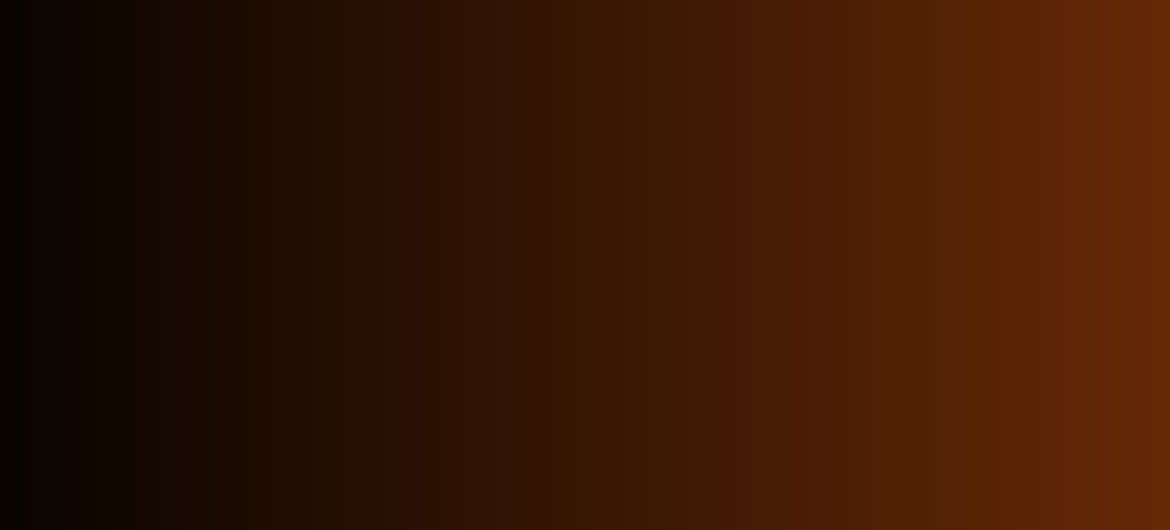
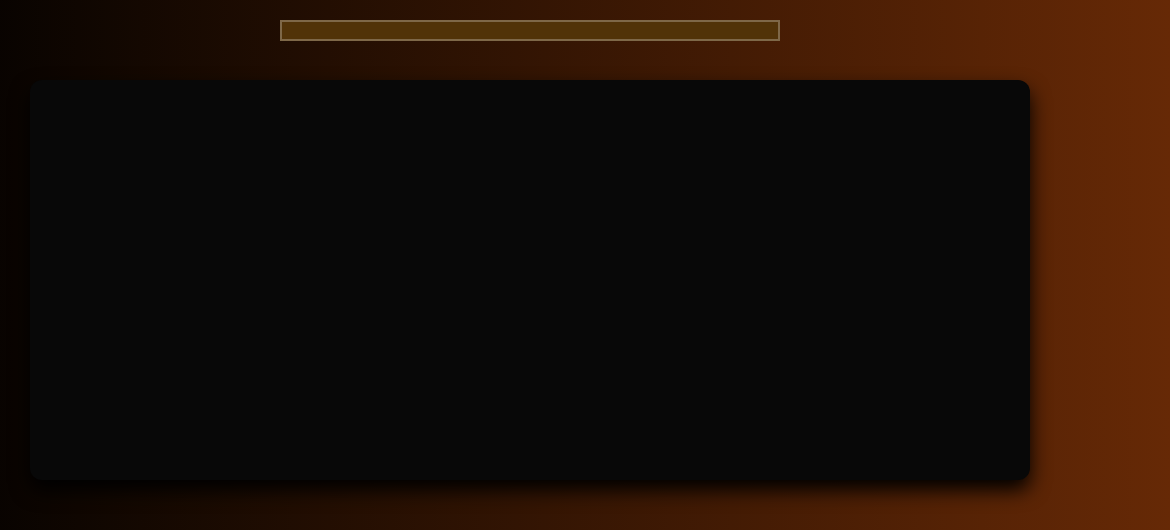
Before and after one commit to dj4christ/avidasite, a plain HTML site: page index.html in a window 1280 px wide. Shown: the top 530 px of the page, 110-1280 px from the left. Drawn offline with Linux system fonts and the light colour scheme.

Commit message:
Add the song selection window

```diff
--- a/index.html
+++ b/index.html
@@ -19,6 +19,11 @@
   </div> -->
 
   <div id="error-container"></div>
+
+  <input id="songSearch" type="search">
+
+  <div class="browseContainer">
+  </div>
 
   <div class="controllsContainer">
     <button onclick="buttonClicked()" id="playpause" ><img id="buttonImage" src="assets/graphics/playIcon.png"></button>
--- a/style.css
+++ b/style.css
@@ -118,6 +118,26 @@ h1 {
     top: 640px;
 } */
 
+.browseContainer {
+    height: 400px;
+    width: 1000px;
+    background: rgb(8, 8, 8);
+    border-radius: 12px;
+    box-shadow: 0 10px 20px black;
+    position: fixed;
+    top: 80px;
+}
+
+#songSearch {
+    -webkit-appearance: none;
+    position: fixed;
+    background: rgb(81, 51, 8);
+    border-style: solid;
+    border-color: rgba(255, 255, 255, 0.258);
+    top: 20px;
+    width: 500px;
+}
+
 input[type="range"] {
     -webkit-appearance: none; /* remove default styling */
     width: 400px;
```
